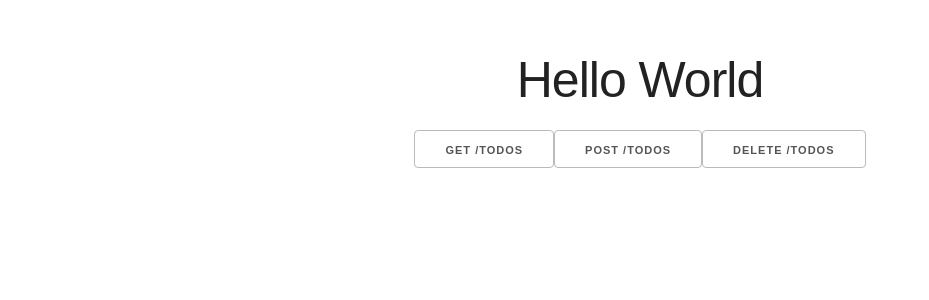
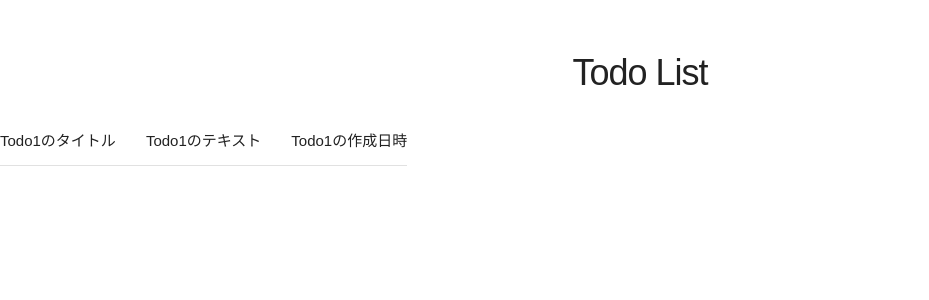
Before and after one commit to chionyan/simple-todo-front-temp, a React (Create React App) app: page / in a window 1280 px wide. Shown: the top 300 px of the page, without its empty margins (0-929 px from the left). Built offline with nearby package versions, Linux system fonts and the light colour scheme; the HTML template or start-up script is replaced by a standard one.

Commit message:
[add]コンポーネントの準備

```diff
--- a/src/App.js
+++ b/src/App.js
@@ -1,20 +1,12 @@
 import React from 'react';
-import { index, create, destroy } from './api';
+import TodoItem from './components/TodoItem';
 
 class App extends React.Component {
   render() {
     return (
       <div className="app">
-        <h1>Hello World</h1>
-        <button onClick={() => index().then(json => console.log(json))}>
-          GET /todos
-        </button>
-        <button onClick={() => create('first todo', 'do it').then(json => console.log(json))}>
-          POST /todos
-        </button>
-        <button onClick={() => destroy('3b35c892-94bd-4949-aca5-5feb40472f51').then(json => console.log(json))}>
-          DELETE /todos
-        </button>
+        <h3>Todo List</h3>
+        <TodoItem />
       </div>
     );
   }
--- /dev/null
+++ b/src/components/TodoItem.jsx
@@ -0,0 +1,15 @@
+import React from 'react';
+
+class TodoItem extends React.Component {
+  render() {
+    return (
+      <tr>
+        <td>Todo1のタイトル</td>
+        <td>Todo1のテキスト</td>
+        <td>Todo1の作成日時</td>
+      </tr>
+    );
+  }
+}
+
+export default TodoItem;
```
